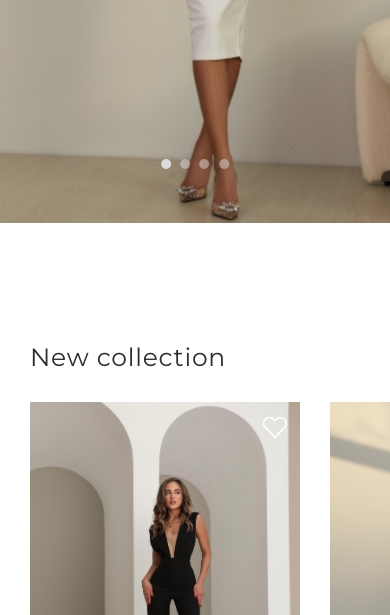
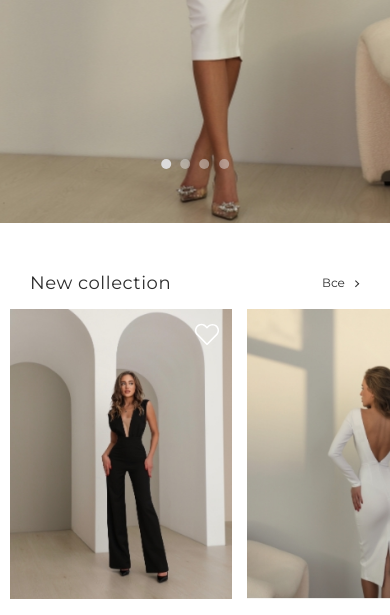
Before and after one commit to Anna-Danilova/sarafan, a website: page app/index.html in a window 390 px wide. Shown: the part 468-1083 px from the top of the page. Drawn offline with nearby package versions, Linux system fonts and the light colour scheme; a web font is replaced by a local one.

Commit message:
Адаптив NEW до max-width: 320px

```diff
--- a/app/index.html
+++ b/app/index.html
@@ -292,7 +292,10 @@
       <main>
         <section class="new">
           <div class="container">
-            <h2 class="title">New collection</h2>
+            <div class="new__title-wrapper">
+              <h2 class="title">New collection</h2>
+              <a class="new__link subtitle subtitle--arrow-right" href="catalog.html">Все</a>
+            </div>
             <ul class="new__wrapper">
               <li class="product new__product">
                 <img
@@ -303,7 +306,7 @@
                 <button class="product__favorite-button">
                   <span class="visually-hidden">В избранное</span>
                 </button>
-                <a class="product__link" href="catalog.html">
+                <a class="product__link" href="product.html">
                   <h3 class="product__description title title--product">
                     Платье в полоску с запахом<br />6 999 руб.
                   </h3>
@@ -314,7 +317,7 @@
                 <button class="product__favorite-button">
                   <span class="visually-hidden">В избранное</span>
                 </button>
-                <a class="product__link" href="catalog.html">
+                <a class="product__link" href="product.html">
                   <h3 class="product__description title title--product">
                     Объемный пиджак<br />12 499 руб.
                   </h3>
@@ -329,7 +332,7 @@
                 <button class="product__favorite-button">
                   <span class="visually-hidden">В избранное</span>
                 </button>
-                <a class="product__link" href="catalog.html">
+                <a class="product__link" href="product.html">
                   <h3 class="product__description title title--product">
                     Комбинезон с принтом<br />6 999 руб.
                   </h3>
@@ -344,7 +347,7 @@
                 <button class="product__favorite-button">
                   <span class="visually-hidden">В избранное</span>
                 </button>
-                <a class="product__link" href="catalog.html">
+                <a class="product__link" href="product.html">
                   <h3 class="product__description title title--product">
                     Атласный топ-комбинация<br />2 799 руб.
                   </h3>
@@ -359,7 +362,7 @@
                 <button class="product__favorite-button">
                   <span class="visually-hidden">В избранное</span>
                 </button>
-                <a class="product__link" href="catalog.html">
+                <a class="product__link" href="product.html">
                   <h3 class="product__description title title--product">
                     Блейзер с декоративными пуговицами<br />9 999 руб.
                   </h3>
@@ -374,7 +377,7 @@
                 <button class="product__favorite-button">
                   <span class="visually-hidden">В избранное</span>
                 </button>
-                <a class="product__link" href="catalog.html">
+                <a class="product__link" href="product.html">
                   <h3 class="product__description title title--product">
                     Блейзер с декоративными пуговицами<br />9 999 руб.
                   </h3>
--- a/app/scss/_media.scss
+++ b/app/scss/_media.scss
@@ -100,6 +100,30 @@
     }
   }
 
+  .title {
+    font-size: 18px;
+
+    &--product {
+      font-size: 11px;
+    }
+  }
+
+  .product {
+    &__description {
+      margin-top: 15px;
+    }
+  }
+
+  .new {
+    padding-top: 50px;
+    &__wrapper {
+      display: grid;
+      column-gap: 15px;
+      row-gap: 30px;
+      margin-top: 15px;
+    }
+  }
+
   .footer {
     &__wrapper {
       flex-direction: column;
@@ -117,7 +141,6 @@
   .header {
     &__content-inner {
       &--first {
-        //margin-left: 0 auto;
         padding: 0;
         padding-top: 195px;
       }
@@ -165,6 +188,28 @@
 
       & + & {
         margin-left: 5px;
+      }
+    }
+  }
+
+  .new {
+    &__wrapper {
+      grid-template-columns: repeat(auto-fill, 1fr);
+      grid-template-rows: 1fr;
+      row-gap: 15px;
+      grid-auto-flow: column;
+      transform: translateX(-20px);
+    }
+
+    &__link {
+      display: inline;
+    }
+
+    &__product {
+      width: 222px;
+
+      &--big {
+        grid-column: span 1;
       }
     }
   }
--- a/app/scss/blocks/_new.scss
+++ b/app/scss/blocks/_new.scss
@@ -10,6 +10,16 @@
     margin-top: 30px;
   }
 
+  &__title-wrapper {
+    display: flex;
+    justify-content: space-between;
+    align-items: center;
+  }
+
+  &__link {
+    display: none;
+  }
+
   &__product {
     &--big {
       grid-column: span 2;
--- a/app/scss/blocks/_product.scss
+++ b/app/scss/blocks/_product.scss
@@ -1,5 +1,6 @@
 .product {
   position: relative;
+
   &__favorite-button {
     position: absolute;
     top: 12px;
@@ -12,4 +13,9 @@
   &__description {
     margin-top: 20px;
   }
+
+  &__img {
+    width: 100%;
+    height: auto;
+  }
 }
--- /dev/null
+++ b/app/scss/blocks/_subtitle.scss
@@ -0,0 +1,18 @@
+.subtitle {
+  &--arrow-right {
+    position: relative;
+    padding-right: 15px;
+    font-size: 12px;
+
+    &::after {
+      content: '';
+      position: absolute;
+      right: 0;
+      top: 50%;
+      border: solid $main-color;
+      border-width: 0 1px 1px 0;
+      padding: 2px;
+      transform: rotate(-45deg) translateY(-50%);
+    }
+  }
+}
--- a/app/scss/style.scss
+++ b/app/scss/style.scss
@@ -5,6 +5,7 @@
 
 @import 'blocks/button';
 @import 'blocks/title';
+@import 'blocks/subtitle';
 @import 'blocks/header';
 @import 'blocks/new';
 @import 'blocks/product';
```
Also changed, not shown: app/pages/index.html (+10 -7 lines), app/css/style.min.css.
